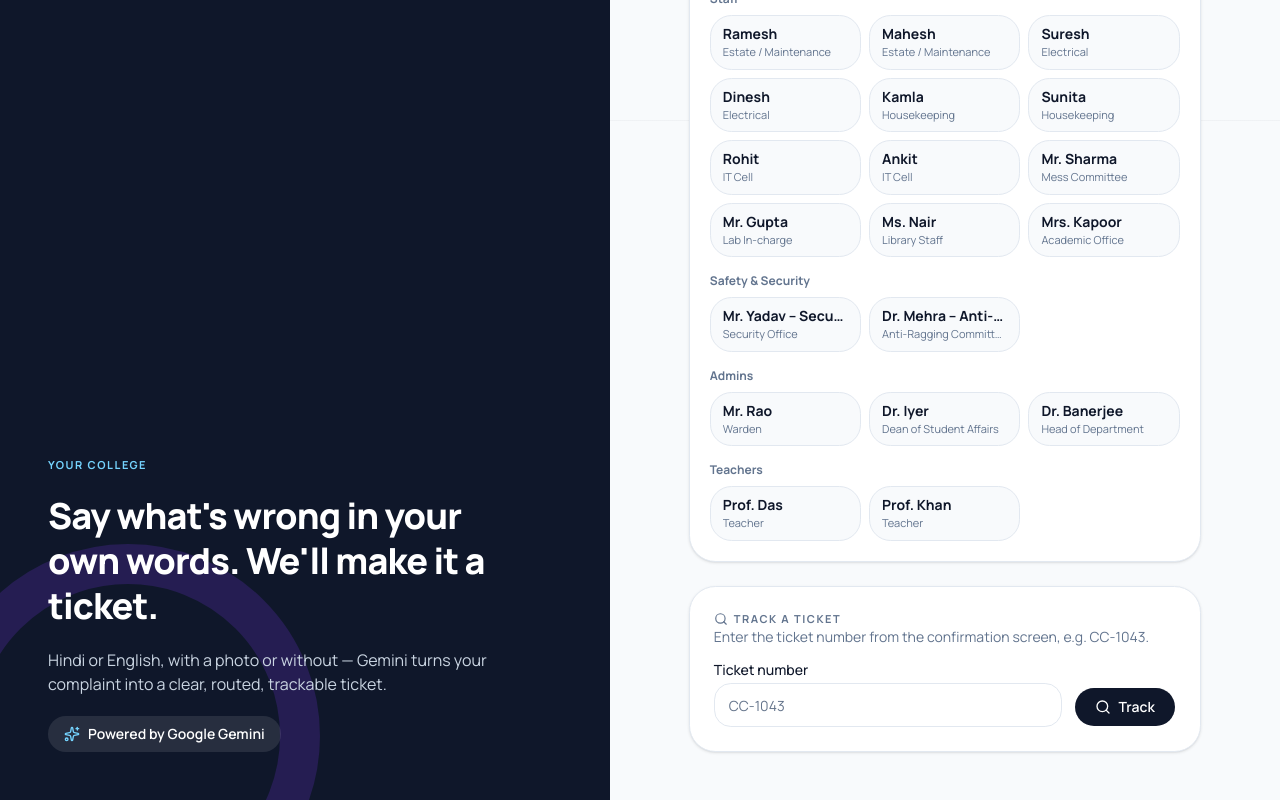
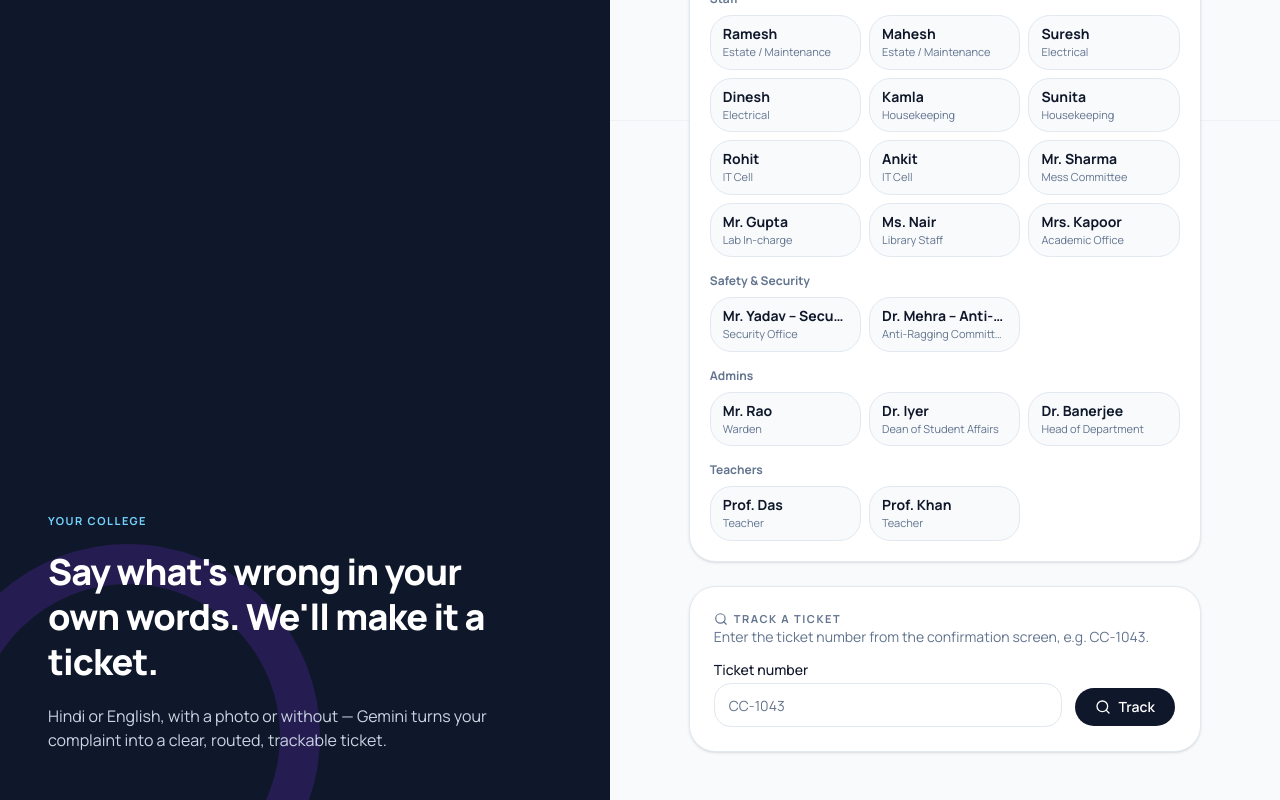
Before and after one commit to NidhishMathur10/campus-connect, a Next.js app: page /login in a window 1280 px wide. Shown: the part 680-1480 px from the top of the page. Built offline with nearby package versions, Linux system fonts and the light colour scheme.

Commit message:
Remove Powered by Gemini badge

```diff
--- a/src/app/(auth)/layout.tsx
+++ b/src/app/(auth)/layout.tsx
@@ -1,4 +1,3 @@
-import { Sparkles } from "lucide-react";
 import { Logo } from "@/components/brand/logo";
 import { COLLEGE_NAME } from "@/config/college";
 
@@ -21,10 +20,6 @@ export default function AuthLayout({ children }: { children: React.ReactNode })
             Hindi or English, with a photo or without — Gemini turns your complaint into a clear,
             routed, trackable ticket.
           </p>
-          <div className="inline-flex items-center gap-2 rounded-full bg-white/10 px-4 py-2 text-sm font-semibold">
-            <Sparkles className="size-4 text-sky-300" />
-            Powered by Google Gemini
-          </div>
         </div>
       </aside>
 
```
